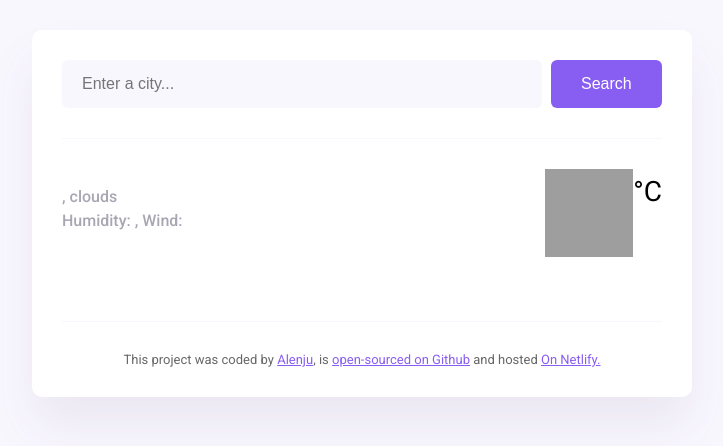
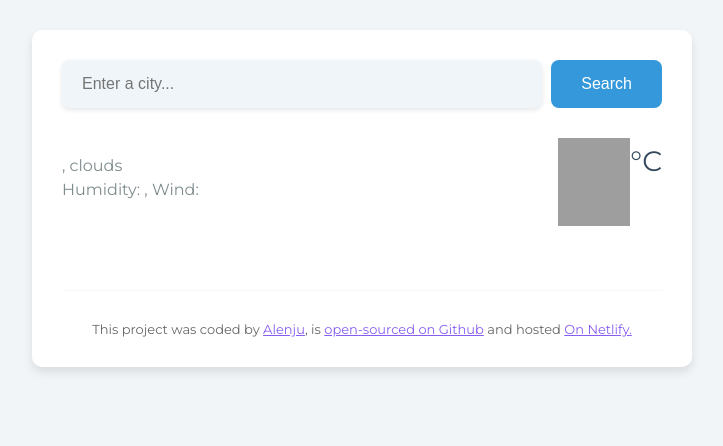
Before and after one commit to Alenju/My-Weather-App, a plain HTML site: page index.html in a window 1280 px wide. Shown: the whole page, without its empty margins (278-1001 px from the left). Drawn offline with nearby package versions, Linux system fonts and the light colour scheme; no server answers; grey boxes are pictures that could not be loaded.

Commit message:
Updated CSS and completed Project

```diff
--- a/index.html
+++ b/index.html
@@ -6,8 +6,7 @@
     <link rel="preconnect" href="https://fonts.googleapis.com">
     <link rel="preconnect" href="https://fonts.gstatic.com" crossorigin>
     <link
-        href="https://fonts.googleapis.com/css2?family=Roboto:ital,wght@0,100;0,300;0,400;0,500;0,700;0,900;1,100;1,300;1,400;1,500;1,700;1,900&display=swap"
-        rel="stylesheet">
+        href="https://fonts.googleapis.com/css2?family=Montserrat:wght@400;700&display=swap" rel="stylesheet">
     <link rel="stylesheet" href="src/style.css">
     <script src="https://unpkg.com/axios@1.1.2/dist/axios.min.js"></script>
     <title>Weather App</title>
--- a/src/style.css
+++ b/src/style.css
@@ -1,14 +1,17 @@
 body {
-    background-color: #f9f7fe;
-    font-family: 'Roboto', sans-serif;
+    background: #f2f5f8;
+    font-family: 'Montserrat', sans-serif;
+    margin: 0;
+    padding: 0;
+    color: #34495e;
 }
 
 .weather-app {
-    background: white;
+    background: #ffffff;
     max-width: 600px;
     margin: 30px auto;
     border-radius: 10px;
-    box-shadow: 0 30px 50px rgba(65, 50, 100, 0.08);
+    box-shadow: 0 5px 10px rgba(0, 0, 0, 0.1);
     padding: 30px;
 }
 
@@ -17,27 +20,28 @@ a {
 }
 
 header {
-    border-bottom: 1px solid #f9f7fe;
-    padding: 0 0 30px 0;
+    text-align: center;
 }
 
 .search-form-input {
-    background-color: #f9f7fe;
+    background-color: #f0f5f9;
     border: none;
-    border-radius: 6px;
+    border-radius: 8px;
     width: 80%;
     font-size: 16px;
     padding: 15px 20px;
+    box-shadow: 0 2px 5px rgba(0, 0, 0, 0.1);
 }
 
 .search-form-button {
-    background: #885df1;
+    background: #3498DB;
     padding: 15px 30px;
     border: none;
     font-size: 16px;
     margin-left: 5px;
-    border-radius: 6px;
+    border-radius: 8px;
     color: white;
+    cursor: pointer;
 }
 
 main {
@@ -51,19 +55,20 @@ main {
 
 .weather-app-city {
     margin: 0;
-    font-size: 38px;
-    line-height: 48px;
+    font-size: 32px;
+    line-height: 1.2;
+    color: #2980b9;
 }
 
 .weather-app-details {
     font-size: 16px;
-    color: rgba(39, 33, 66, 0.4);
+    color: #7f8c8d;
     line-height: 24px;
     font-weight: 500;
 }
 
 .weather-app-details strong {
-    color: #f65282;
+    color: #7f8c8d;
 }
 
 .weather-app-temperature-container {
@@ -71,7 +76,7 @@ main {
 }
 
 .weather-app-icon {
-    width: 88px;
+    width: 72px;
     height: 88px;
 }
 
@@ -88,13 +93,13 @@ main {
 
 .weather-forcast {
     display: flex;
+    flex-wrap: wrap;
     justify-content: space-around;
     margin-top: 30px;
 }
 
 .weather-forcast-date {
     text-align: center;
-    color: rgb(39, 33, 66, 0.4);
     font-size: 16px;
     line-height: 20px;
     margin-bottom: 10px;
@@ -109,10 +114,20 @@ main {
 
 .weather-forcast-temperatures {
     text-align: center;
-    color: #f65282;
     margin-top: 10px;
     display: flex;
     justify-content: center;
+}
+
+.weather-forcast-date,
+.weather-forcast-icon,
+.weather-forcast-temperatures {
+    padding: 10px;
+    border: 1px solid #ecf0f3;
+    border-radius: 8px;
+    margin: 5px;
+    background: #6ab7ff;
+    color: white;
 }
 
 .weather-forcast-temperature {
```
